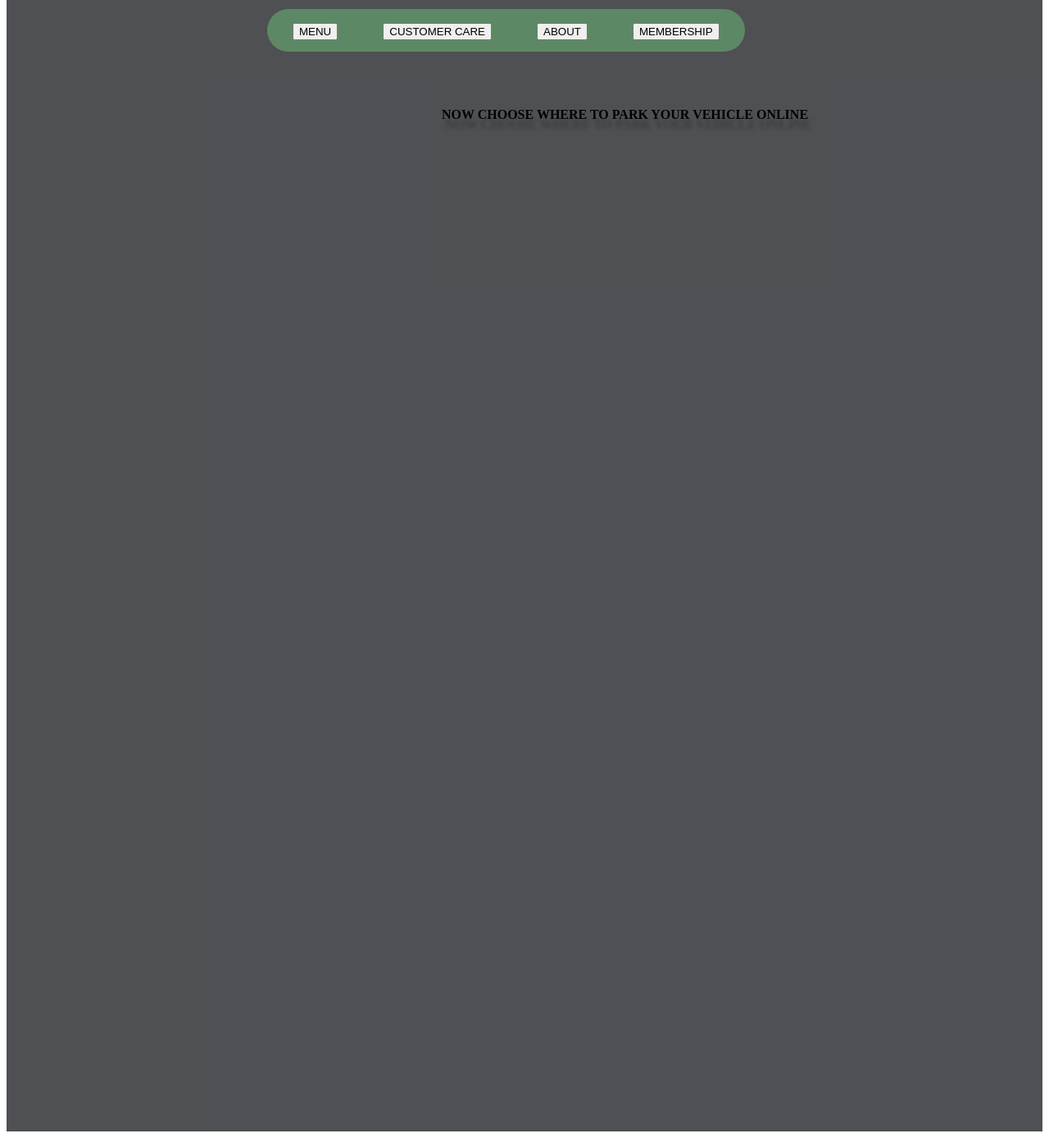
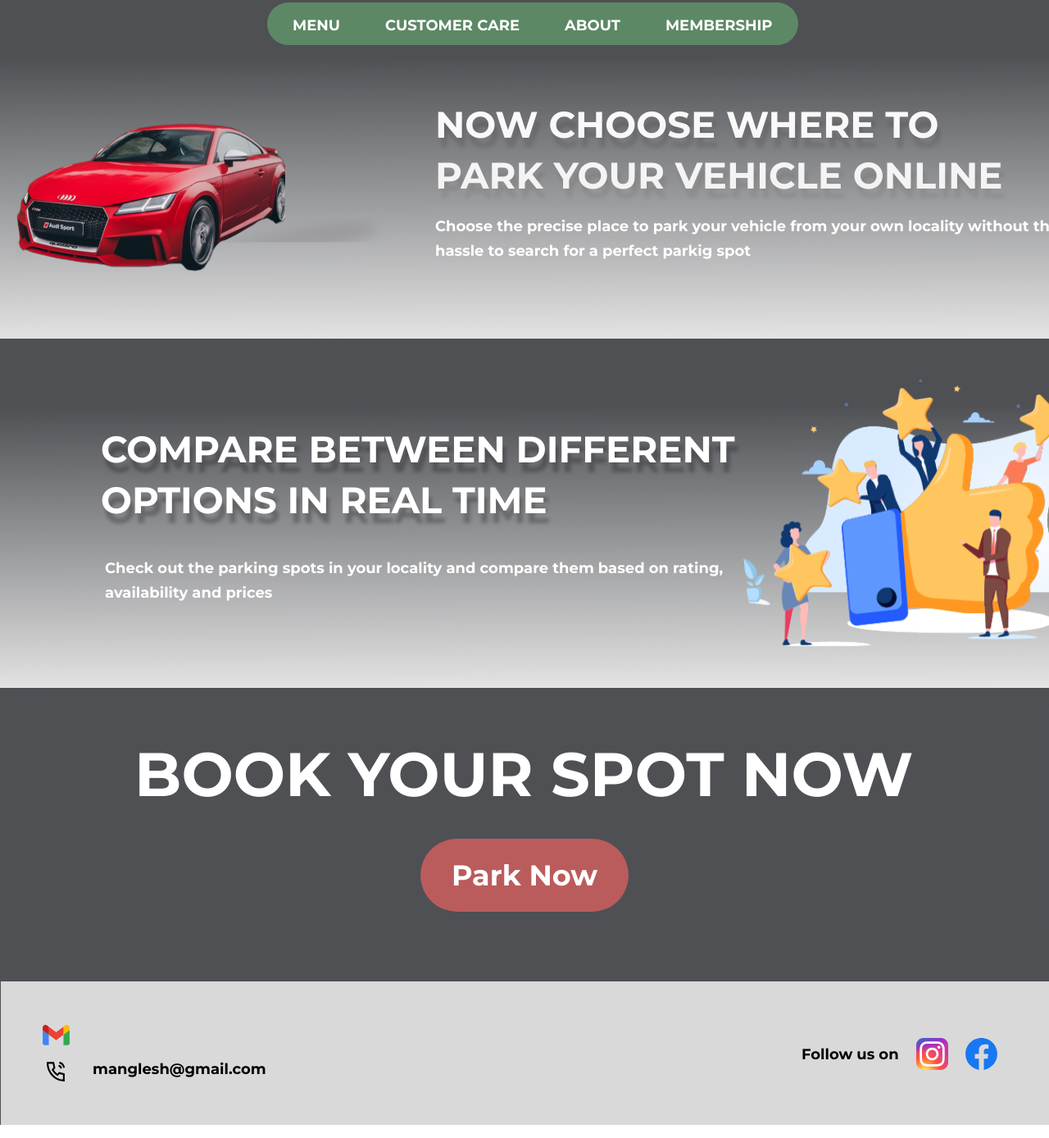
Before and after one commit to Shreyas521032/Parking-Management-System, a website built with Parcel: page homepage.html in a window 1280 px wide. Shown: the part 153-1541 px from the top of the page at 82% size. Built offline with nearby package versions, Linux system fonts and the light colour scheme; a web font is replaced by a local one.

Commit message:
Update homepage.html

```diff
--- a/homepage.html
+++ b/homepage.html
@@ -1,42 +1,118 @@
 <!DOCTYPE html>
-<html lang="en">
+<html>
   <head>
     <meta charset="utf-8" />
     <meta name="viewport" content="initial-scale=1, width=device-width" />
-    <title>Parking Management</title>
 
-    <!-- Link your CSS file here -->
+    <link rel="stylesheet" href="./global.css" />
     <link rel="stylesheet" href="./homepage.css" />
-
-    <!-- Fonts (optional, remove if not used) -->
     <link
       rel="stylesheet"
       href="https://fonts.googleapis.com/css2?family=Montserrat:wght@700&display=swap"
     />
     <link
       rel="stylesheet"
-      href="https://fonts.googleapis.com/css2?family=Francois+One&display=swap"
+      href="https://fonts.googleapis.com/css2?family=Francois One:wght@400&display=swap"
     />
   </head>
   <body>
     <div class="desktop-1">
+      <img class="frame-icon" alt="" src="./Public/frame.svg" />
+
       <section class="background"></section>
-
       <div class="frame">
         <h1 class="now-choose-where">
           NOW CHOOSE WHERE TO PARK YOUR VEHICLE ONLINE
         </h1>
       </div>
-
       <div class="frame1"></div>
-
       <div class="frame2">
         <nav class="menu">
-          <button class="menu-button">MENU</button>
-          <button class="menu-button">CUSTOMER CARE</button>
-          <button class="menu-button">ABOUT</button>
-          <button class="menu-button">MEMBERSHIP</button>
+          <b class="customer-care">MENU</b>
+          <b class="customer-care">CUSTOMER CARE</b>
+          <b class="customer-care">ABOUT</b>
+          <b class="customer-care">MEMBERSHIP</b>
         </nav>
+      </div>
+      <section class="heading"></section>
+      <div class="frame3">
+        <section class="heading-wrapper">
+          <div class="heading1">
+            <h1 class="smart-parking-for">SMART PARKING FOR SMART CITY</h1>
+          </div>
+        </section>
+      </div>
+      <div class="frame4">
+        <section class="frame-child"></section>
+      </div>
+      <div class="frame5">
+        <section class="frame-item"></section>
+      </div>
+      <div class="frame6">
+        <b class="choose-the-precise"
+          >Choose the precise place to park your vehicle from your own locality
+          without the hassle to search for a perfect parkig spot</b
+        >
+      </div>
+      <div class="frame7">
+        <img
+          class="unsplashxpcuyaztpli-icon"
+          alt=""
+          src="./Public/unsplashxpcuyaztpli@2x.png"
+        />
+      </div>
+      <div class="frame8">
+        <img
+          class="customersatisfaction-1-icon"
+          alt=""
+          src="./Public/customersatisfaction-1@2x.png"
+        />
+
+        <h1 class="compare-between-different">
+          COMPARE BETWEEN DIFFERENT OPTIONS IN REAL TIME
+        </h1>
+        <div class="frame9">
+          <b class="check-out-the"
+            >Check out the parking spots in your locality and compare them based
+            on rating, availability and prices</b
+          >
+        </div>
+      </div>
+      <div class="frame10">
+        <section class="book-your-spot">BOOK YOUR SPOT NOW</section>
+      </div>
+      <div class="park-now-button">
+        <button class="park-now-wrapper" onclick="window.location.href = './map.html';">
+          <b class="park-now">Park Now</b>
+        </button>
+      </div>
+      <div class="bottom-frame">
+        <section class="bottom-frame-child"></section>
+      </div>
+      <div class="frame11">
+        <b class="mangleshgmailcom-91-9156974-container">
+          <p class="mangleshgmailcom">manglesh@gmail.com</p>
+          <p class="mangleshgmailcom"></p>
+          <p class="mangleshgmailcom">+91 9156974122</p>
+        </b>
+      </div>
+      <div class="frame-parent">
+        <div class="frame12">
+          <img
+            class="logosgoogle-gmail-icon"
+            alt=""
+            src="./Public/logosgooglegmail.svg"
+          />
+        </div>
+        <img class="frame-icon1" alt="" src="./Public/frame1.svg" />
+      </div>
+      <div class="frame13">
+        <div class="follow-us-on-parent">
+          <b class="customer-care">Follow us on </b>
+          <img class="group-icon" alt="" src="./Public/group.svg" />
+
+          <img class="vector-icon" alt="" src="./Public/vector1.svg" />
+        </div>
       </div>
     </div>
   </body>
```
